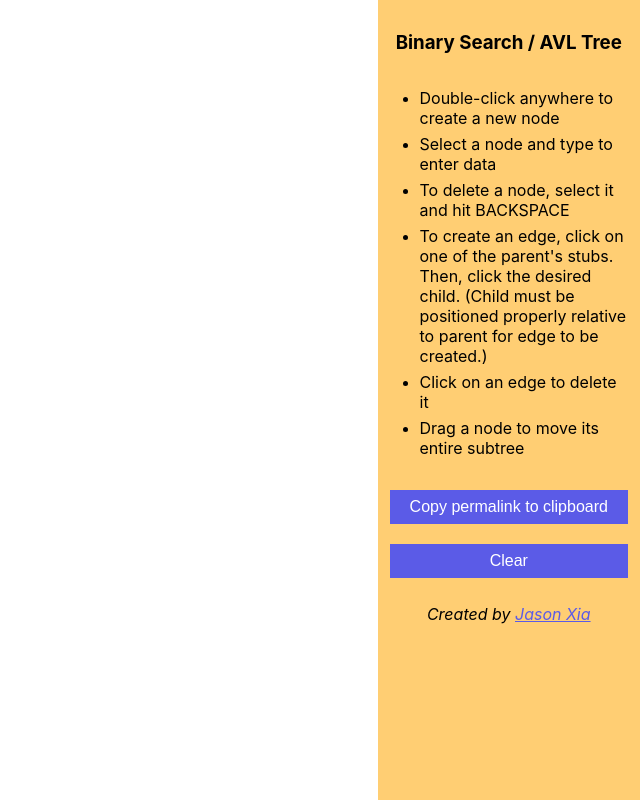
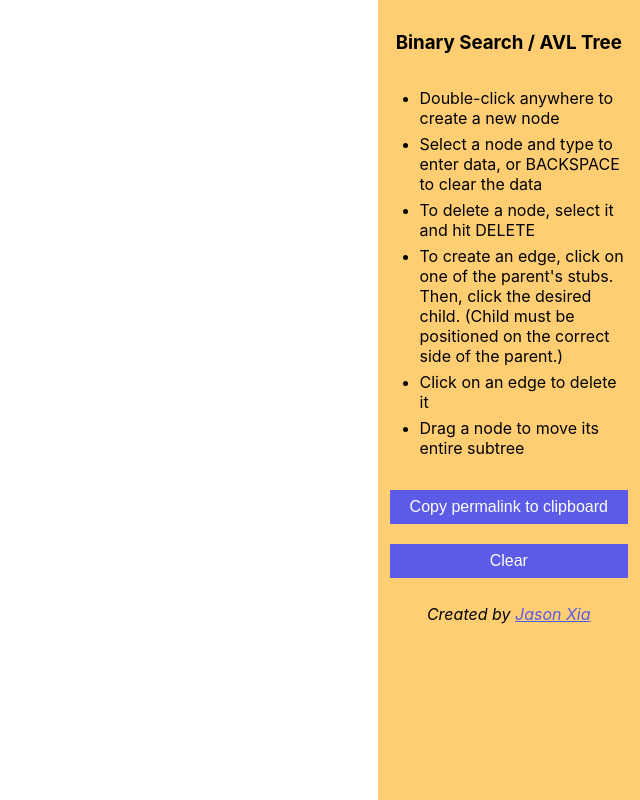
Before and after one commit to jasonxia17/data-structure-visuals, a React (Create React App) app: page / in a window 1280 px wide. Shown: the top 800 px of the page, without its empty margins (640-1280 px from the left). Built offline with nearby package versions, Linux system fonts and the light colour scheme.

Commit message:
Added support for deleting nodes and clearing data

```diff
--- a/src/App.tsx
+++ b/src/App.tsx
@@ -184,7 +184,7 @@ const App: React.FC = () => {
               changeData={changeData}
               handleSelectStub={handleSelectStub}
 
-              onBackspace={() => {
+              onDelete={() => {
                 const newNodeMap: NodeMap = JSON.parse(JSON.stringify(nodeMap));
                 delete newNodeMap[nodeID];
                 Object.values(newNodeMap).forEach(node => {
@@ -225,10 +225,10 @@ const App: React.FC = () => {
         <h3>Binary Search / AVL Tree</h3>
         <ul>
           <li>Double-click anywhere to create a new node</li>
-          <li>Select a node and type to enter data</li>
-          <li>To delete a node, select it and hit BACKSPACE</li>
+          <li>Select a node and type to enter data, or BACKSPACE to clear the data</li>
+          <li>To delete a node, select it and hit DELETE</li>
           <li>To create an edge, click on one of the parent's stubs. Then, click the desired child.
-            (Child must be positioned properly relative to parent for edge to be created.)
+            (Child must be positioned on the correct side of the parent.)
           </li>
           <li>Click on an edge to delete it</li>
           <li>Drag a node to move its entire subtree</li>
--- a/src/TreeNode.tsx
+++ b/src/TreeNode.tsx
@@ -11,11 +11,11 @@ interface Props {
   /* Create edge with this node as child */
   createEdge: () => void;
   onMouseDown: (e: React.MouseEvent) => void;
-  onBackspace: () => void;
+  onDelete: () => void;
 }
 
 const TreeNode: React.FC<Props> = (
-  { nodeID, nodeMap, changeData, onBackspace,
+  { nodeID, nodeMap, changeData, onDelete,
     handleSelectStub, currEdgeParent, currEdgeDir, createEdge, onMouseDown }) => {
 
   const { xCoord, yCoord, nodeData, leftChildId, rightChildId } = nodeMap[nodeID];
@@ -44,15 +44,17 @@ const TreeNode: React.FC<Props> = (
 
       <g className={isValidChild ? "valid-child" : ""} tabIndex={0}
         onKeyDown={e => {
-          if (e.key === "Backspace") {
-            onBackspace();
+          if (e.key === "Delete") {
+            onDelete();
             return;
           }
-
+          if (e.key === "Backspace") {
+            changeData(nodeID, "");
+            return;
+          }
           if (nodeData.length >= 4) {
             return;
           }
-
           if ("0123456789".includes(e.key) ||
             (e.key === "-" && nodeData.length === 0) ||
             (e.key === "." && !nodeData.includes("."))) {
```
